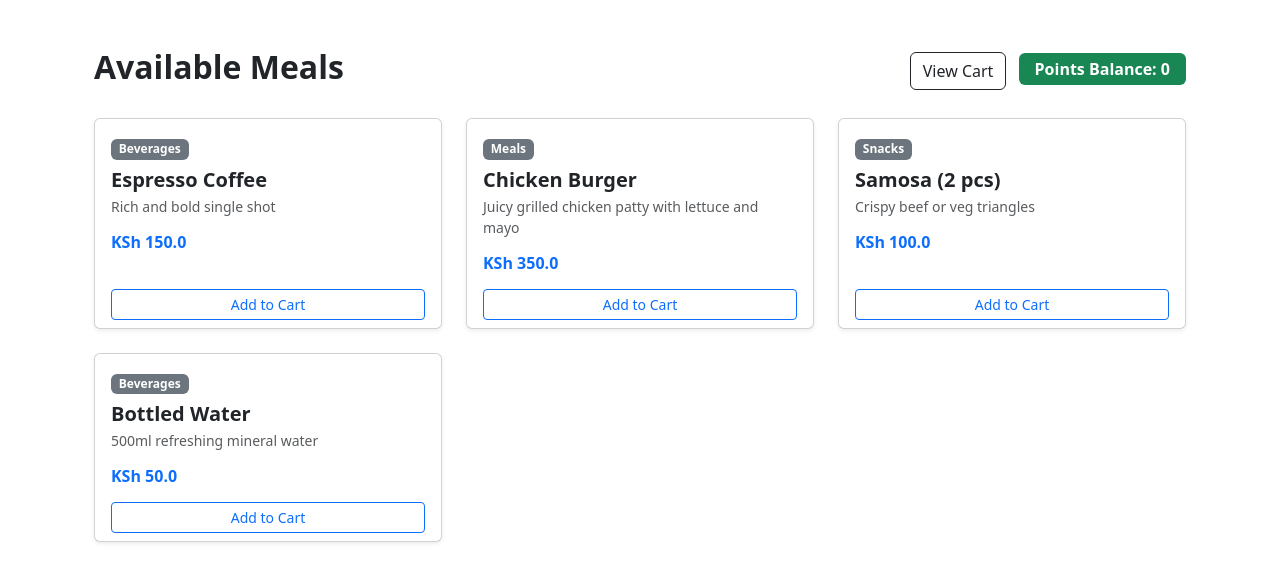
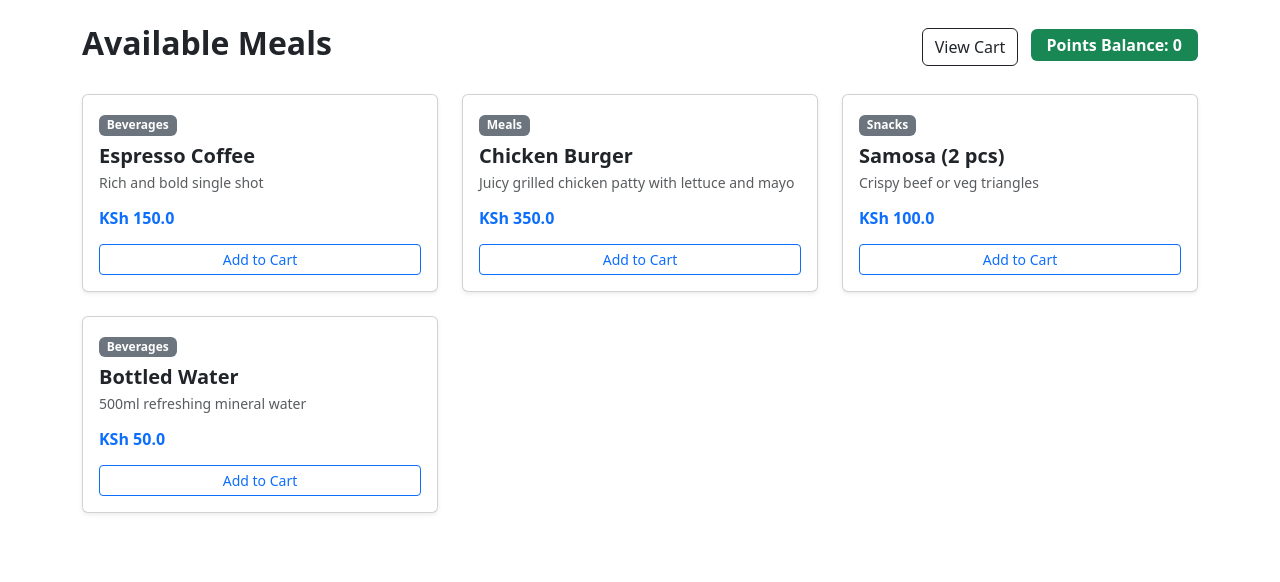
Before and after one commit to munyokiephraim-ctrl/COLRS, a Flask app: template app/templates/student/menu.html in a window 1280 px wide. Shown: the part 56-638 px from the top of the page. Run offline with Flask 3, Linux system fonts and the light colour scheme; the template is opened without the code that fills it: values that come from a table or form of the project are taken from there, others are empty; data comes from the database, SQL or seed files in the repository.

Commit message:
Fix undefined user error

```diff
--- a/app/templates/student/menu.html
+++ b/app/templates/student/menu.html
@@ -1,47 +1,65 @@
 {% extends "base.html" %}
 
 {% block content %}
-<div class="container mt-5">
-    {% with messages = get_flashed_messages(with_categories=true) %}
-      {% if messages %}
-        {% for category, message in messages %}
-          <div class="alert alert-{{ category }} alert-dismissible fade show" role="alert">
-            {{ message }}
-          </div>
-        {% endfor %}
-      {% endif %}
-    {% endwith %}
 
 <div class="d-flex justify-content-between align-items-center mb-4">
     <h2 class="fw-bold">Available Meals</h2>
+
     <div>
-            <a href="{{ url_for('student.view_cart') }}" class="btn btn-outline-dark me-2">View Cart</a>
-            <span class="badge bg-success fs-6 px-3 py-2">Points Balance: {{ user.points_balance or 0 }}</span>
+        <a href="{{ url_for('student.view_cart') }}" class="btn btn-outline-dark me-2">
+            View Cart
+        </a>
+
+        <span class="badge bg-success fs-6 px-3 py-2">
+            Points Balance:
+            {{ current_user.points_balance if current_user.is_authenticated else 0 }}
+        </span>
     </div>
 </div>
 
 <div class="row row-cols-1 row-cols-md-3 g-4">
+
     {% for item in items %}
+
     <div class="col">
         <div class="card h-100 shadow-sm">
+
             <div class="card-body">
                 <span class="badge bg-secondary mb-2">{{ item.category }}</span>
-                    <h5 class="card-title fw-bold mb-1">{{ item.name }}</h5>
-                    <p class="card-text text-muted small">{{ item.description }}</p>
-                    <h6 class="text-primary fw-bold mb-0">KSh {{ item.price }}</h6>
+
+                <h5 class="card-title fw-bold mb-1">
+                    {{ item.name }}
+                </h5>
+
+                <p class="card-text text-muted small">
+                    {{ item.description }}
+                </p>
+
+                <h6 class="text-primary fw-bold mb-3">
+                    KSh {{ item.price }}
+                </h6>
+
+                <form action="{{ url_for('student.add_to_cart', item_id=item.id) }}" method="POST">
+                    <button type="submit" class="btn btn-outline-primary w-100 btn-sm">
+                        Add to Cart
+                    </button>
+                </form>
+
             </div>
-                <div class="card-footer bg-transparent border-top-0 pt-0">
-                    <a href="{{ url_for('student.add_to_cart', item_id=item.id) }}" class="btn btn-outline-primary w-100 btn-sm">Add to Cart</a>
+
         </div>
     </div>
-        </div>
+
     {% else %}
+
     <div class="col-12">
-            <div class="alert alert-info text-center shadow-sm" role="alert">
+        <div class="alert alert-info text-center">
             The cafeteria menu is currently empty.
         </div>
     </div>
+
     {% endfor %}
+
 </div>
-</div>
+
 {% endblock %}
```
Also changed, not shown: app/student/routes.py (+19 -11 lines). Lines whose indentation alone changed are shown as unchanged.
